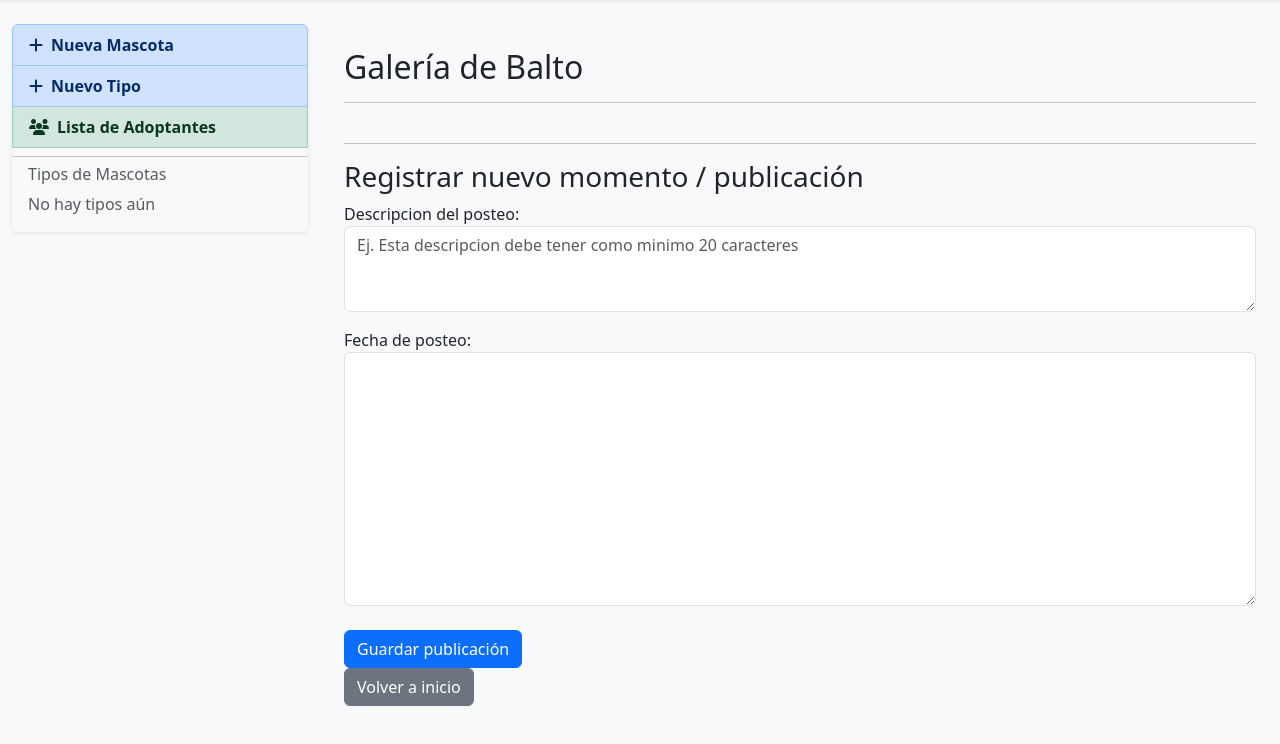
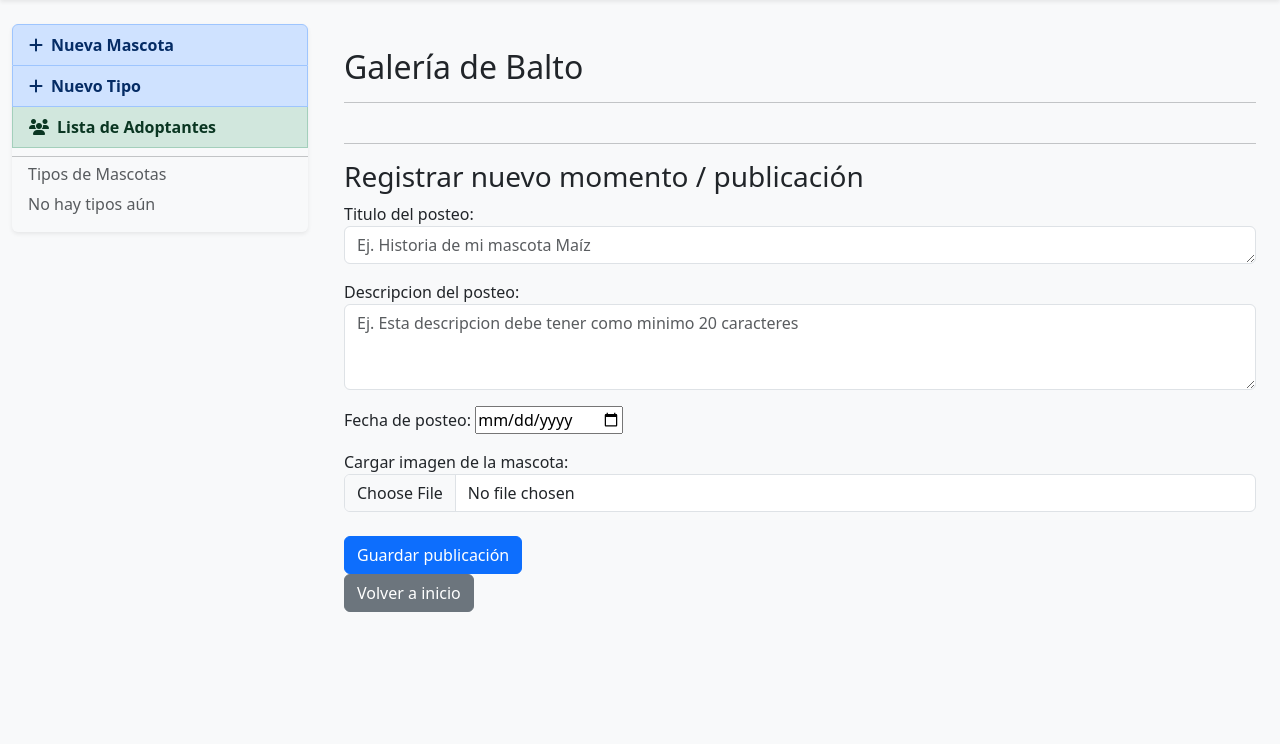
Before and after one commit to angel2024-rgb/DjangoProjectExam, a Django app: page /mascota/2/posts in a window 1280 px wide. Shown: the part 56-800 px from the top of the page. Run offline with Django 5.2, Linux system fonts and the light colour scheme; a user stored in the database is signed in; data comes from the database, SQL or seed files in the repository; data that the repository does not hold is empty; some libraries are stand-ins or nearby versions.

Commit message:
tercera version

```diff
--- a/app1/forms.py
+++ b/app1/forms.py
@@ -58,24 +58,30 @@ class PostMascotaForm(forms.ModelForm):
         fields = ['titulo', 'descripcion', 'fecha', 'foto']
 
         widgets = {
-            'titulo': forms.TextInput(attrs={
+            'titulo': forms.Textarea(attrs={
                 'class': 'form-control',
-                'placeholder': 'Ej. Historia de mi mascota Maíz'
+                'placeholder': 'Ej. Historia de mi mascota Maíz',
+                'rows':1
             }),
             'descripcion': forms.Textarea(attrs={
                 'class':'form-control',
                 'placeholder':'Ej. Esta descripcion debe tener como minimo 20 caracteres',
                 'rows':3
             }),
-            'fecha': forms.Textarea(attrs={
+            'fecha': forms.DateInput(attrs={
+                'type':'date'
+            }),
+            'foto': forms.FileInput(attrs={
                 'class':'form-control',
+                'type':'file'
             })
         }
 
         labels = {
             'titulo':'Titulo del posteo',
             'descripcion': 'Descripcion del posteo',
-            'fecha': 'Fecha de posteo'
+            'fecha': 'Fecha de posteo',
+            'foto': 'Cargar imagen de la mascota'
         }
 
     def clean_descripcion(self):
--- a/app1/templates/posts_mascota.html
+++ b/app1/templates/posts_mascota.html
@@ -75,6 +75,11 @@
         {% endif %}
 
         <div class="mb-3">
+          {{ form.titulo.label_tag }}
+          {{ form.titulo }}
+        </div>
+
+        <div class="mb-3">
           {{ form.descripcion.label_tag }}
           {{ form.descripcion }}
           {% if form.descripcion.errors %}
@@ -94,6 +99,11 @@
           {% endif %}
         </div>
 
+        <div class="mb-3">
+          {{ form.foto.label_tag }}
+          {{ form.foto }}
+        </div>
+
         <button type="submit" class="btn btn-primary mt-2">Guardar publicación</button>
     </form>
 
```
